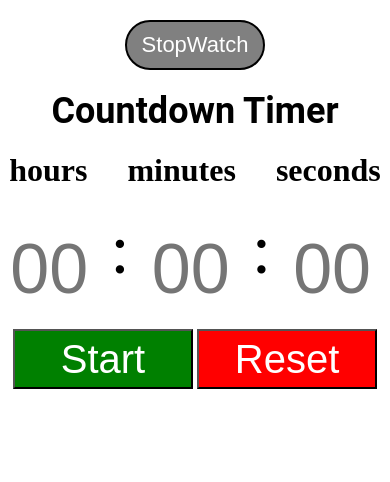
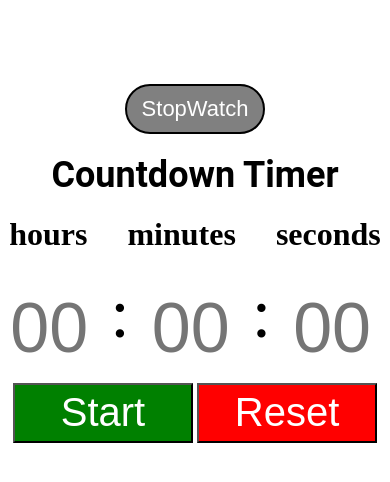
Before and after one commit to pritamrauniyar/countdown-and-stopwatch-timer, a plain HTML site: page index.html in a window 390 px wide. Drawn offline with Linux system fonts and the light colour scheme.

Commit message:
Update style.css
Used media query to make an app responsive to mobile devices

```diff
--- a/style.css
+++ b/style.css
@@ -88,3 +88,17 @@ input::-webkit-inner-spin-button {
   color: white;
   background-color: orangered;
 }
+
+@media screen and (max-width: 480px) {
+  .container {
+    height: 60vh;
+    width: 100%;
+  }
+  .same-box {
+    width: 110px;
+    margin: 5px;
+  }
+  .same-btn {
+    width: 180px;
+  }
+}
```
